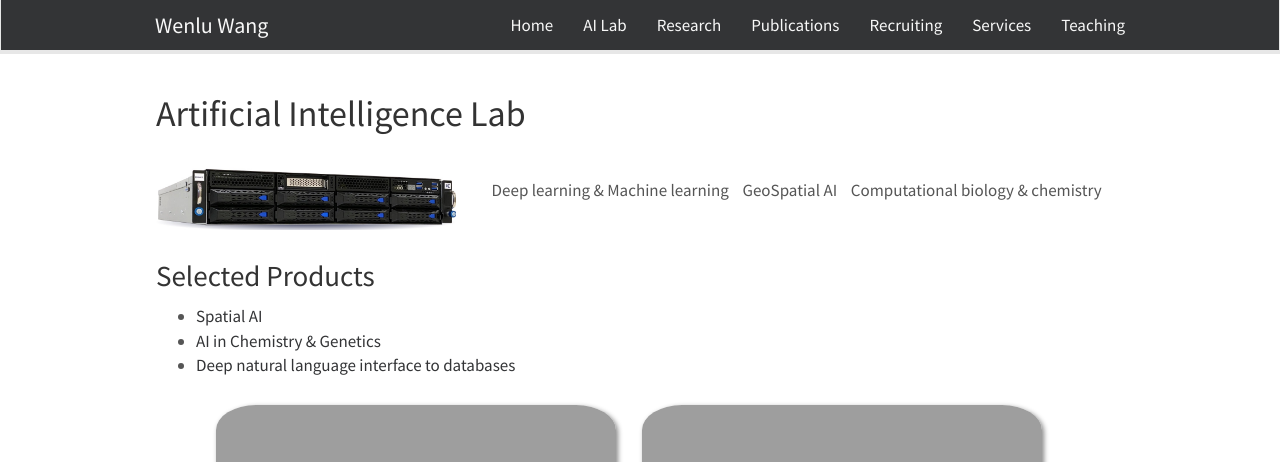
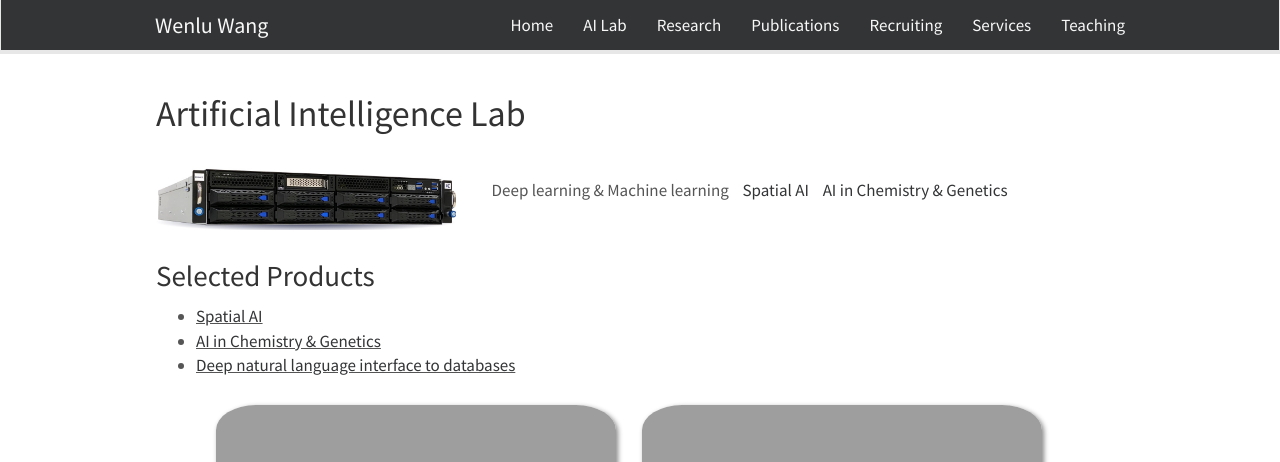
Before and after one commit to WENLU-W/WENLU-W.github.io, a Jekyll site: the page built from docs/_pages/team.md, in a window 1280 px wide and 1170 px high. Shown: the top 462 px of the window. Built offline with Jekyll 4.4.1, drawn with Linux system fonts in a browser that asks for light colours; nearby versions of some CDN libraries.

Commit message:
Update team.md

```diff
--- a/docs/_pages/team.md
+++ b/docs/_pages/team.md
@@ -11,14 +11,14 @@ permalink: /ailab/
 <a href="https://wenlu-w.github.io/">
         <img src="{{ site.url }}{{ site.baseurl }}/images/AIserver.jpeg" style="width: 300px; box-shadow: none">
 </a>&nbsp;&nbsp;
-Deep learning & Machine learning &nbsp;&nbsp; GeoSpatial AI &nbsp;&nbsp; Computational biology & chemistry
+Deep learning & Machine learning &nbsp;&nbsp; [Spatial AI](https://wenlu-w.github.io/project/2021/09/01/spatial.html) &nbsp;&nbsp; [AI in Chemistry & Genetics](https://wenlu-w.github.io/project/2021/09/01/lifeScience.html)
 
 
 ### Selected Products
 
-- [Spatial AI](https://wenlu-w.github.io/project/2021/09/01/spatial.html)
-- [AI in Chemistry & Genetics](https://wenlu-w.github.io/project/2021/09/01/lifeScience.html)
-- [Deep natural language interface to databases](https://wenlu-w.github.io/project/2021/01/01/NLIDB.html)
+- <ins>[Spatial AI](https://wenlu-w.github.io/project/2021/09/01/spatial.html)</ins>
+- <ins>[AI in Chemistry & Genetics](https://wenlu-w.github.io/project/2021/09/01/lifeScience.html)</ins>
+- <ins>[Deep natural language interface to databases](https://wenlu-w.github.io/project/2021/01/01/NLIDB.html)</ins>
 
 
 <center><figure class="second">
```
